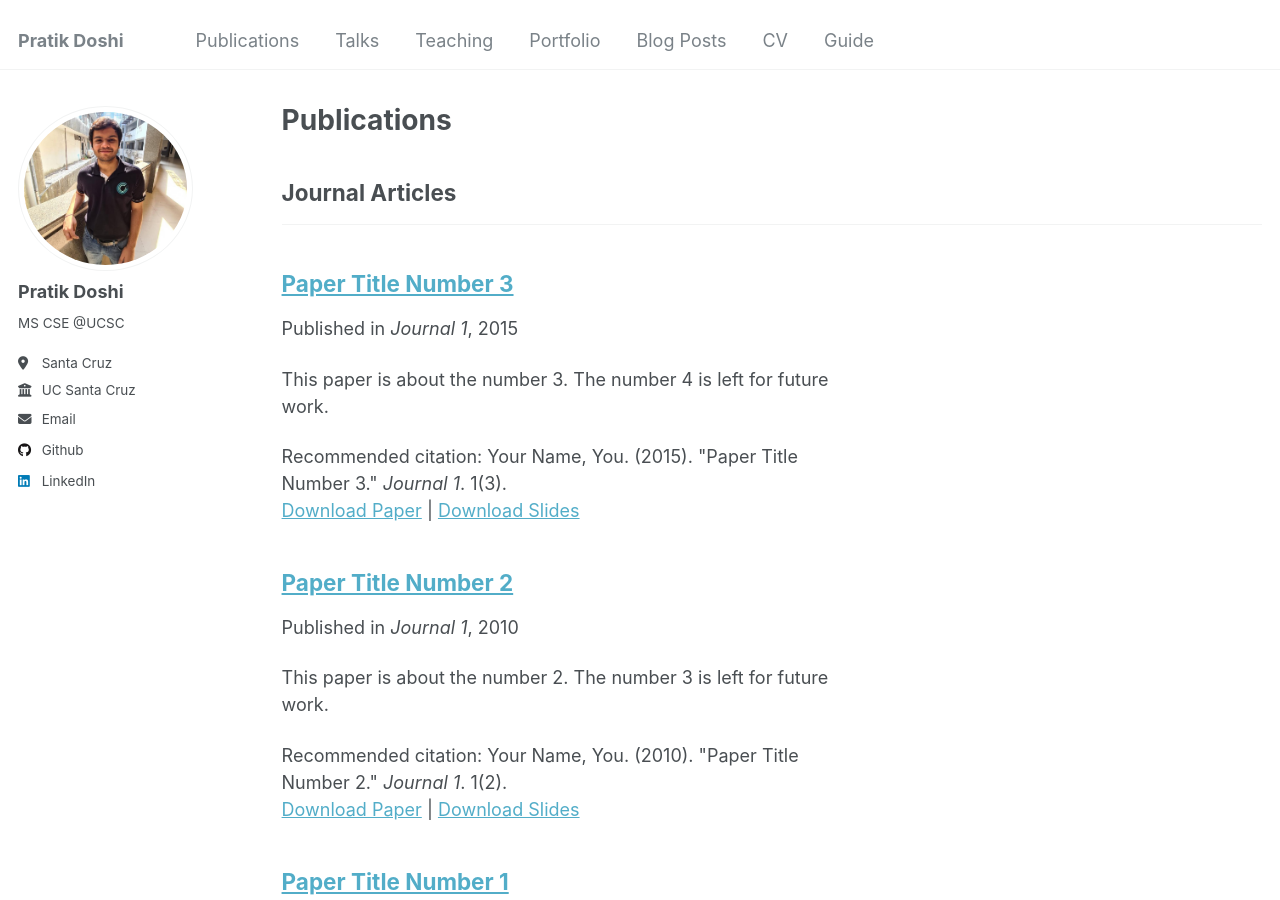
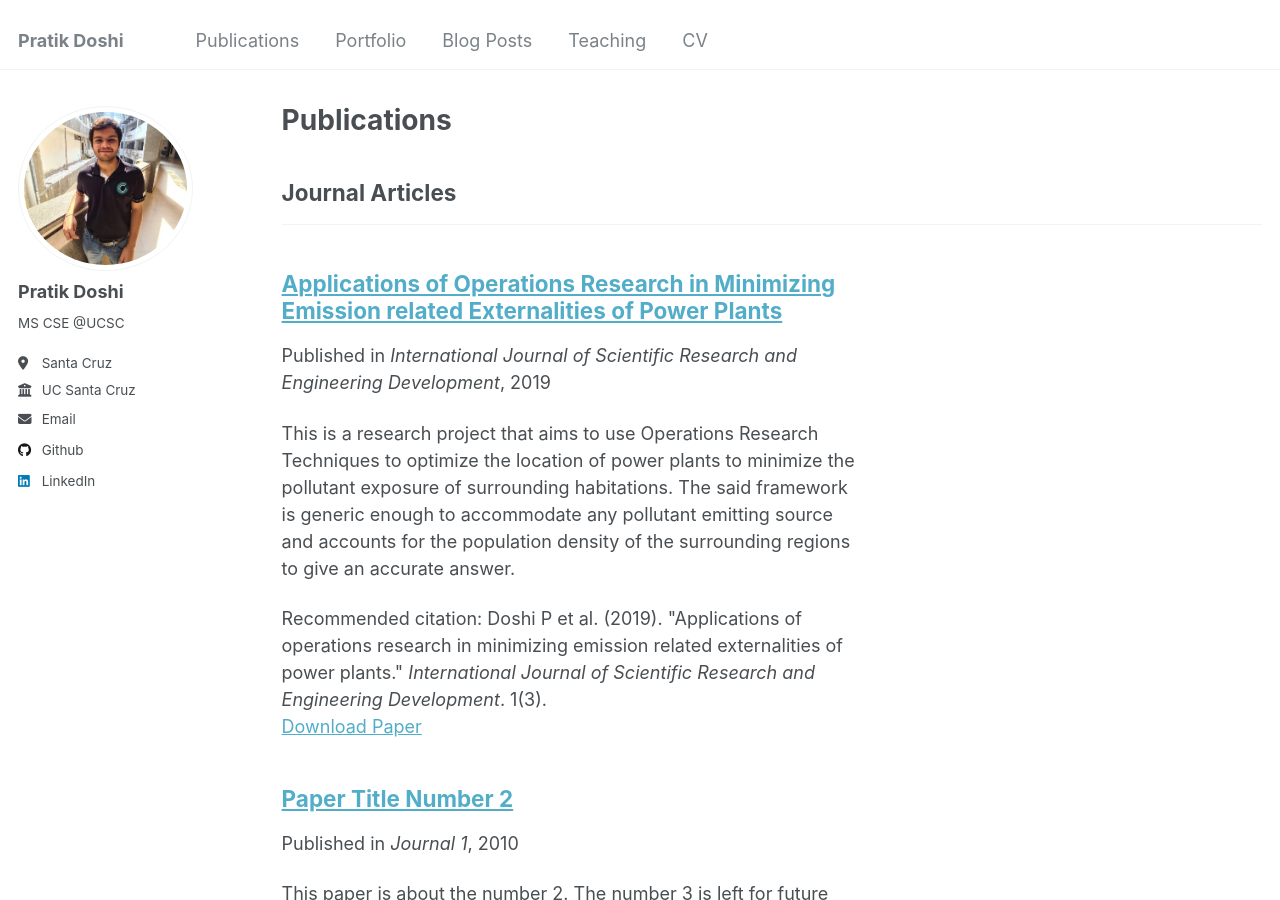
Before and after one commit to Pratik-Doshi-99/pratik-doshi-99.github.io, a Jekyll site: the page built from _pages/publications.html, in a window 1280 px wide and 900 px high. Built offline with Jekyll 4.4.1, drawn with Linux system fonts in a browser that asks for light colours.

Commit message:
fixed navigation and added publication

```diff
--- a/_publications/2015-10-01-paper-title-number-3.md
+++ /dev/null
@@ -1,14 +0,0 @@
----
-title: "Paper Title Number 3"
-collection: publications
-category: manuscripts
-permalink: /publication/2015-10-01-paper-title-number-3
-excerpt: 'This paper is about the number 3. The number 4 is left for future work.'
-date: 2015-10-01
-venue: 'Journal 1'
-slidesurl: 'http://academicpages.github.io/files/slides3.pdf'
-paperurl: 'http://academicpages.github.io/files/paper3.pdf'
-citation: 'Your Name, You. (2015). &quot;Paper Title Number 3.&quot; <i>Journal 1</i>. 1(3).'
----
-
-The contents above will be part of a list of publications, if the user clicks the link for the publication than the contents of section will be rendered as a full page, allowing you to provide more information about the paper for the reader. When publications are displayed as a single page, the contents of the above "citation" field will automatically be included below this section in a smaller font.
--- /dev/null
+++ b/_publications/2019-09-applications-of-operations-research-in-minimizing-emission-related-externalities-of-power-plants.md
@@ -0,0 +1,16 @@
+---
+title: "Applications of Operations Research in Minimizing Emission
+related Externalities of Power Plants"
+collection: publications
+category: manuscripts
+permalink: /publication/2019-09-applications-of-operations-research-in-minimizing-emission-related-externalities-of-power-plants
+excerpt: 'This is a research project that aims to use Operations Research Techniques to optimize the location of power plants to minimize the pollutant exposure of surrounding habitations. The said framework is generic enough to accommodate any pollutant emitting source and accounts for the population density of the surrounding regions to give an accurate answer.'
+date: 2019-04-01
+venue: 'International Journal of Scientific Research and Engineering Development'
+slidesurl: #'http://academicpages.github.io/files/slides3.pdf'
+paperurl: 'https://www.ijsred.com/volume2/issue5/IJSRED-V2I5P100.pdf'
+#citation: 'Your Name, You. (2015). &quot;Paper Title Number 3.&quot; <i>Journal 1</i>. 1(3).'
+citation: 'Doshi P et al. (2019). &quot;Applications of operations research in minimizing emission related externalities of power plants.&quot; <i>International Journal of Scientific Research and Engineering Development</i>. 1(3).'
+---
+
+This is a research project that aims to use Operations Research Techniques to optimize the location of power plants to minimize the pollutant exposure of surrounding habitations. The said framework is generic enough to accommodate any pollutant emitting source and accounts for the population density of the surrounding regions to give an accurate answer.
```
Also changed, not shown: _data/navigation.yml (+8 -7 lines).
